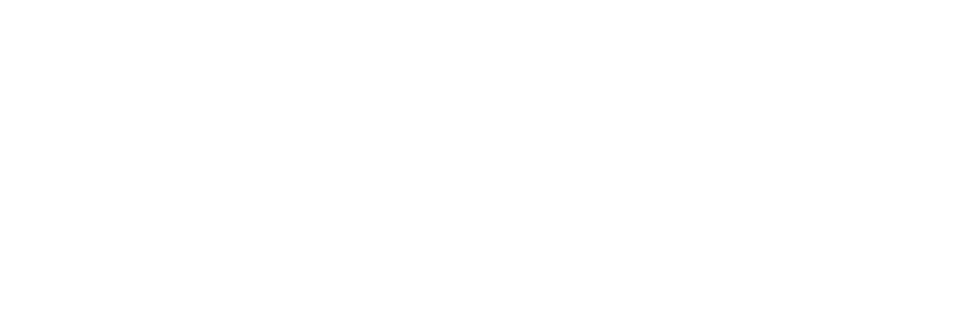
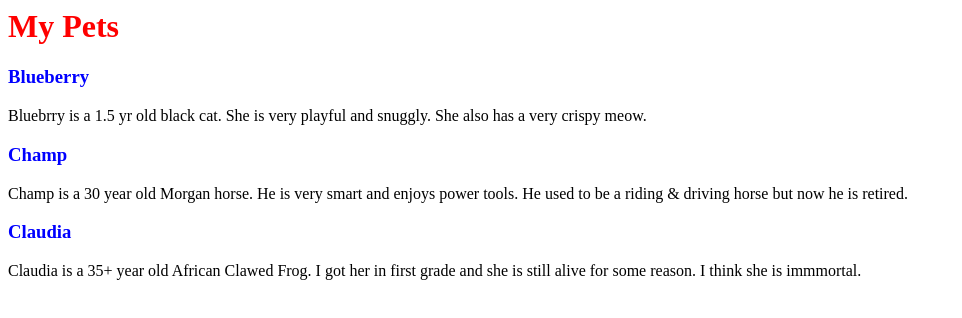
Before and after one commit to DTI22/Group-Repository-Practice, a plain HTML site: page Index.html in a window 1280 px wide. Shown: the whole page, without its empty margins (0-962 px from the left). Drawn offline with Linux system fonts and the light colour scheme.

Commit message:
started basic html

```diff
--- a/Index.html
+++ b/Index.html
@@ -8,7 +8,19 @@
 </head>
 <body>
 
+    <h1>My Pets</h1>
 
+    <h3>Blueberry</h3>
+
+        <p>Bluebrry is a 1.5 yr old black cat. She is very playful and snuggly. She also has a very crispy meow.</p>
+
+    <h3>Champ</h3>
+
+        <p>Champ is a 30 year old Morgan horse. He is very smart and enjoys power tools. He used to be a riding & driving horse but now he is retired.</p>
+
+    <h3>Claudia</h3>
+
+        <p>Claudia is a 35+ year old African Clawed Frog. I got her in first grade and she is still alive for some reason. I think she is immmortal.</p>
 
 
 
--- a/style.css
+++ b/style.css
@@ -0,0 +1,7 @@
+h1{
+    color: red;
+}
+
+h3{
+    color: blue;
+}
```
